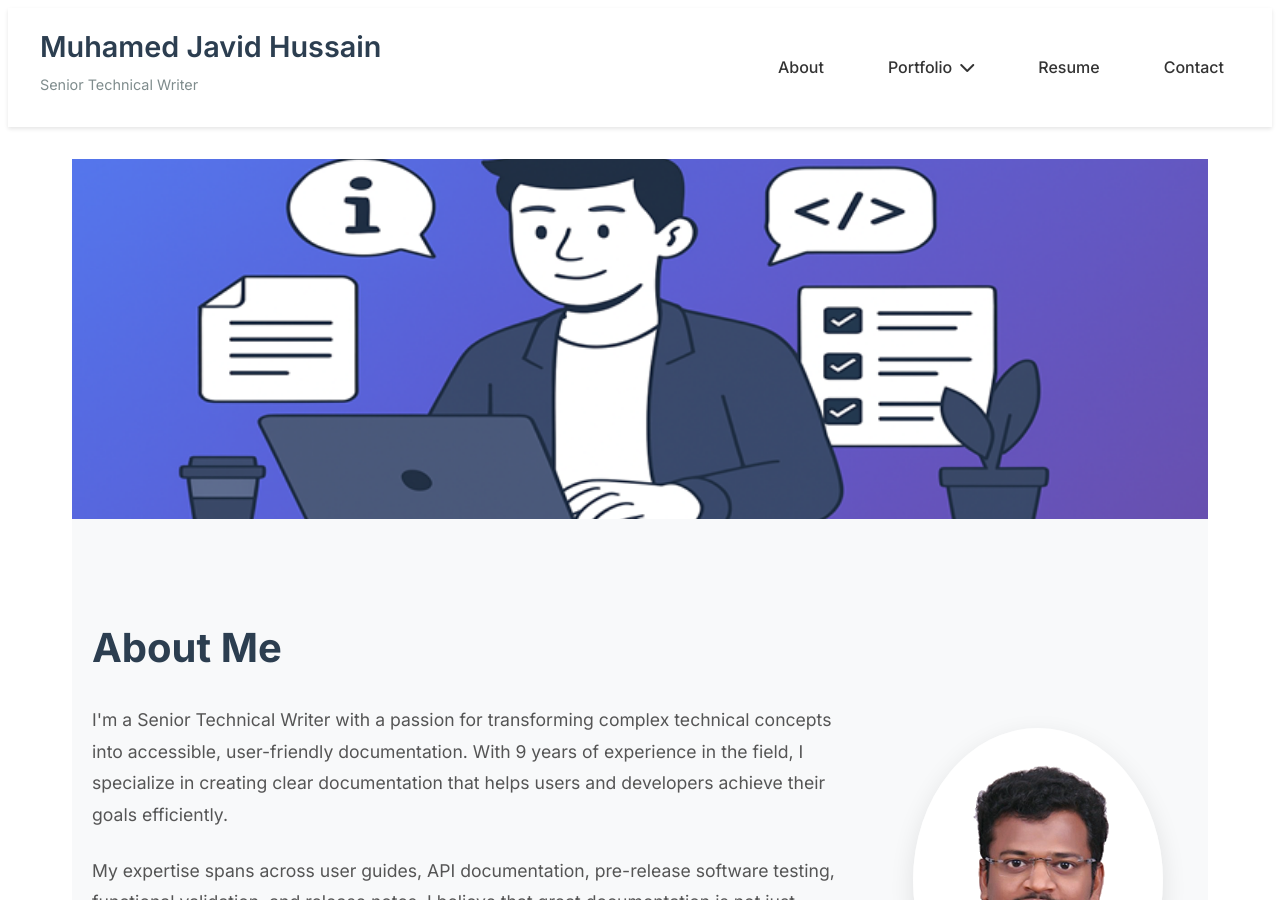
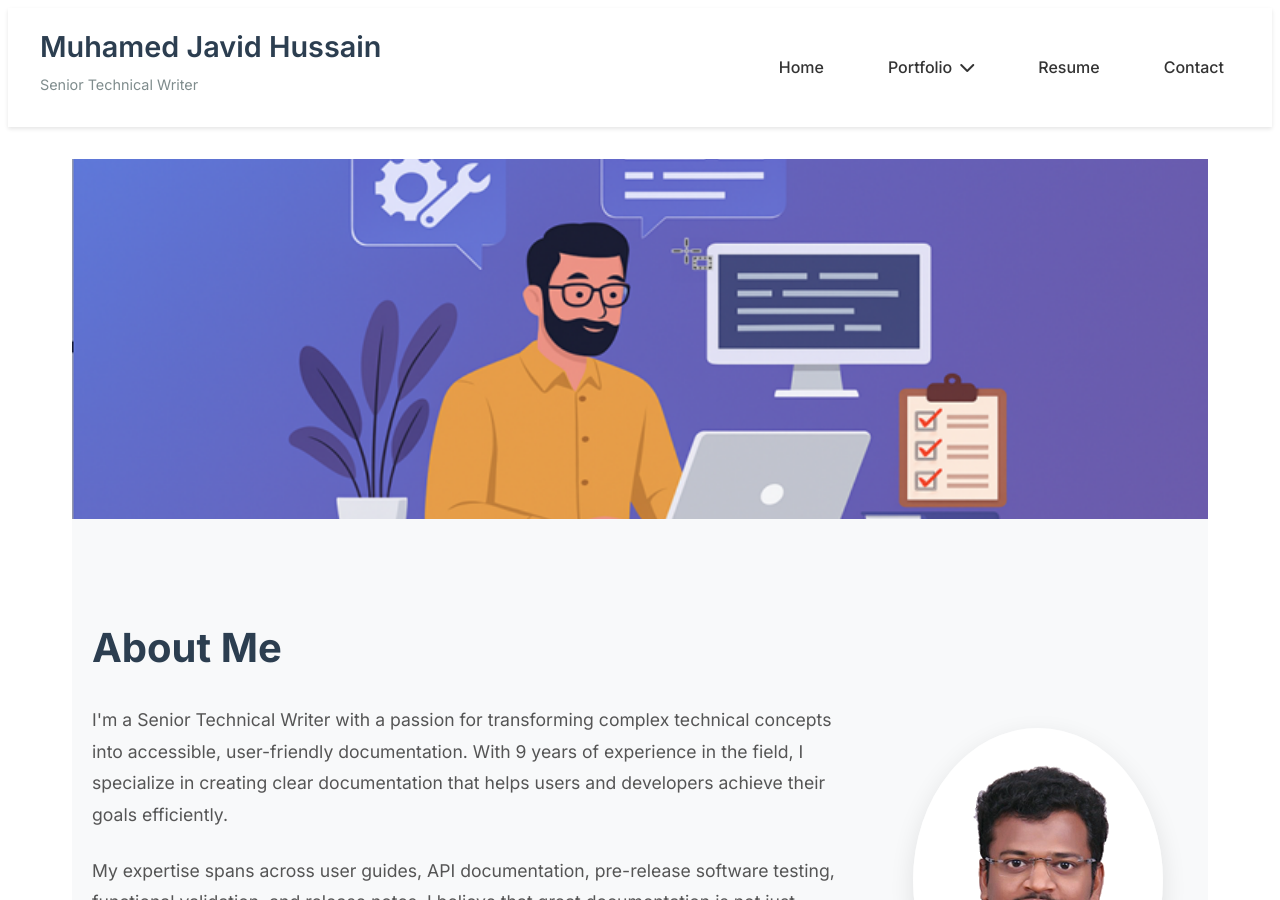
Before and after one commit to ashfaqfarook/Test, a Jekyll site: the page built from index.html, in a window 1280 px wide and 900 px high. Built offline with Jekyll 4.4.1, drawn with Linux system fonts in a browser that asks for light colours.

Commit message:
Image Update

```diff
--- a/_config.yml
+++ b/_config.yml
@@ -37,7 +37,7 @@ plugins:
 
 # Navigation
 navigation:
-  - title: "About"
+  - title: "Home"
     url: "/"
   - title: "Portfolio"
     dropdown: true
```
Also changed, not shown: assets/TW Hero Image.png.
